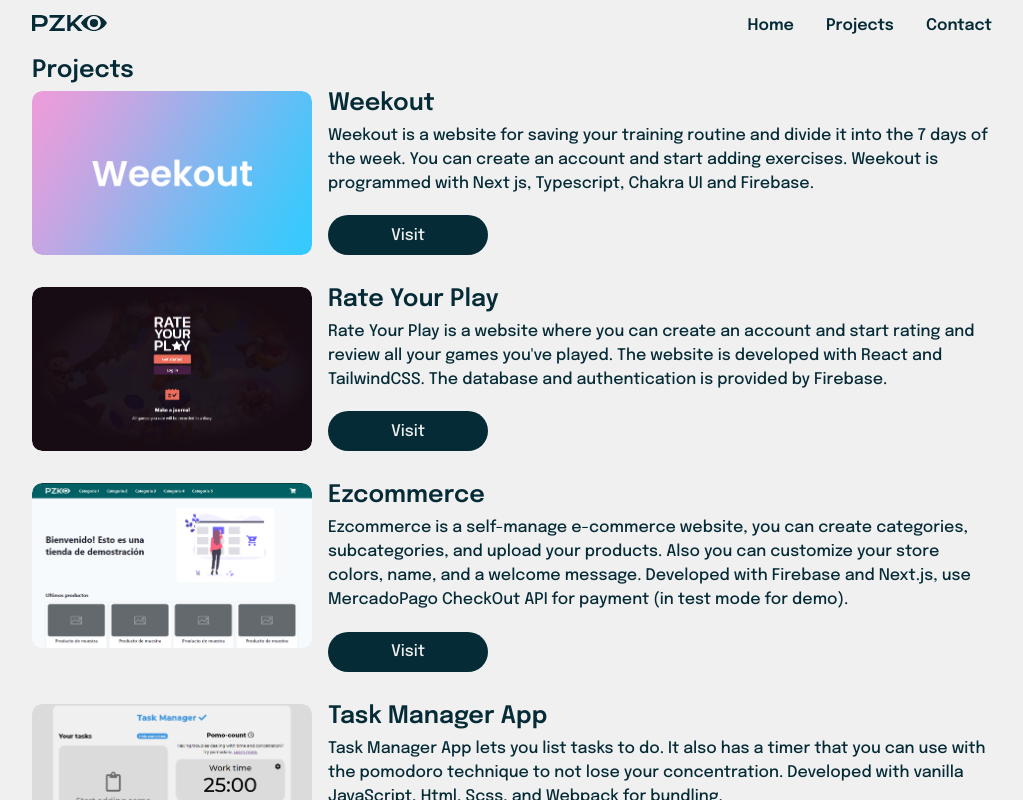
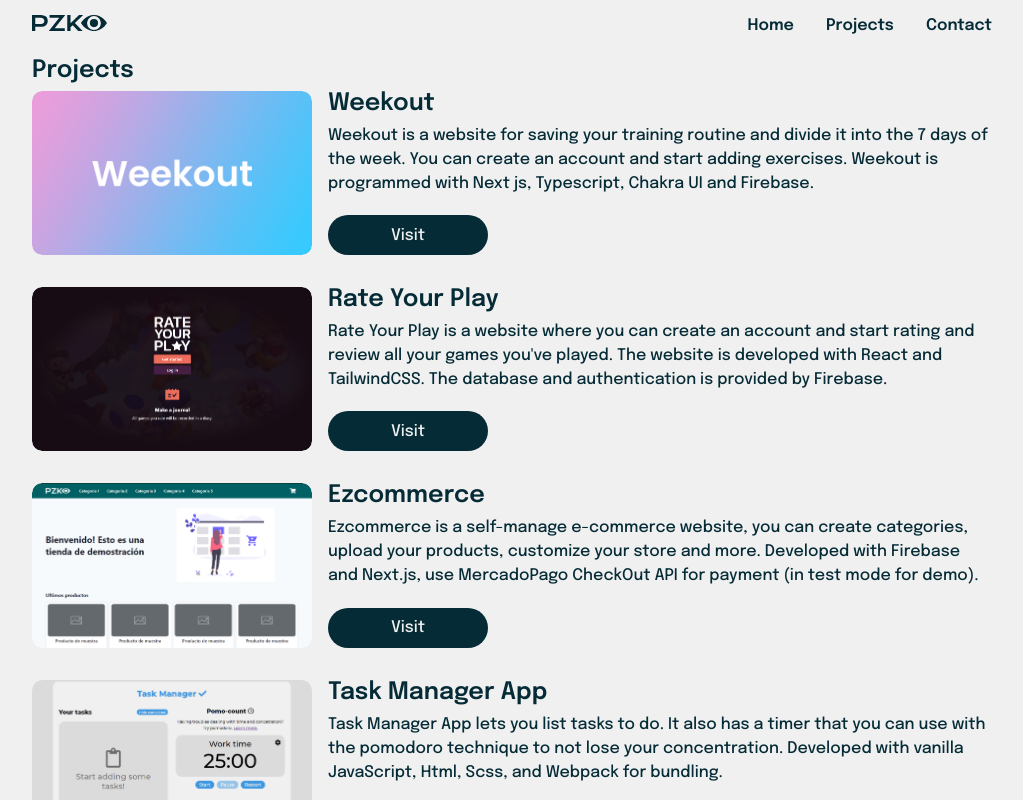
Before and after one commit to mapszk/pzk-web, a Next.js app: page /projects in a window 1280 px wide. Shown: the top 800 px of the page, without its empty margins (128-1151 px from the left). Built offline with nearby package versions, Linux system fonts and the light colour scheme.

Commit message:
Cambiada la descripcion de ezcommerce

```diff
--- a/projectsData.ts
+++ b/projectsData.ts
@@ -8,7 +8,7 @@
   },
   {
     id: 2,
-    desc: "Ezcommerce is a self-manage e-commerce website, you can create categories, subcategories, and upload your products. Also you can customize your store colors, name, and a welcome message. Developed with Firebase and Next.js, use MercadoPago CheckOut API for payment (in test mode for demo).",
+    desc: "Ezcommerce is a self-manage e-commerce website, you can create categories, upload your products, customize your store and more. Developed with Firebase and Next.js, use MercadoPago CheckOut API for payment (in test mode for demo).",
     title: "Ezcommerce",
     img: "/images/projects/ezcommerce.png",
     link: "https://ezcommerce.vercel.app",
```
